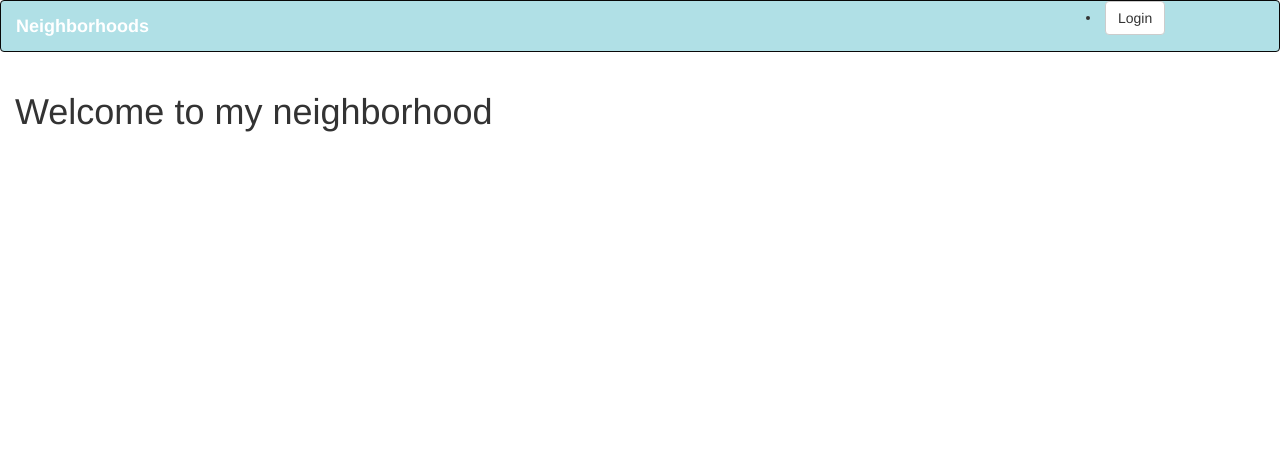
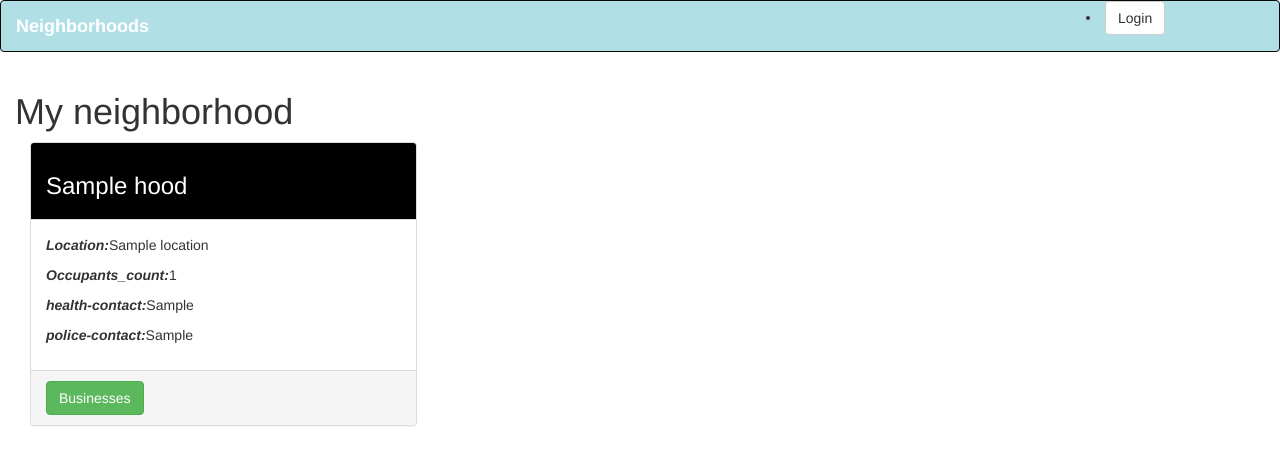
Before and after one commit to lewis-murgor/Neighborhood, a Django app: template location/templates/index.html in a window 1280 px wide. Shown: the top 465 px of the page. Run offline with Django 4.2, Linux system fonts and the light colour scheme; the template is opened without the code that fills it: most values are stand-ins (such as "Sample title", 1, 10 or a date in 2020); some libraries are stand-ins or nearby versions.

Commit message:
display neighborhoods

```diff
--- a/location/templates/index.html
+++ b/location/templates/index.html
@@ -3,7 +3,26 @@
 {% block content %}
 {{block.super}}
 <div class="container-fluid">
-    <h1>Welcome to my neighborhood</h1>
+    <h1>My neighborhood</h1>
+    {% for hood in hoods %}
+    <div class="col-md-4 col-sm-12">
+        <div class="panel panel-default">
+            <div class="panel-heading" style="background-color: black;">
+                <h3 style="color: white;">{{hood.name}}</h3>
+            </div>
+            <div class="panel-body details">
+                <p><strong><em> Location:</em></strong>{{hood.location}}</p>
+                <p><strong><em>Occupants_count:</em></strong>{{hood.occupants_count}}</p>
+                <p><strong><em>health-contact:</em></strong>{{hood.health_contact}}</p>
+                <p><strong><em>police-contact:</em></strong>{{hood.police_contact}}</p>
+            </div>
+            <div class="panel-footer">
+                <a href="{% url 'create-business' hood.id %}"><button class="btn btn-success">Businesses</button></a>
+            </div>
+        </div>
+
+    </div>
+    {% endfor %}
 </div>
 
 {% endblock %}
```
